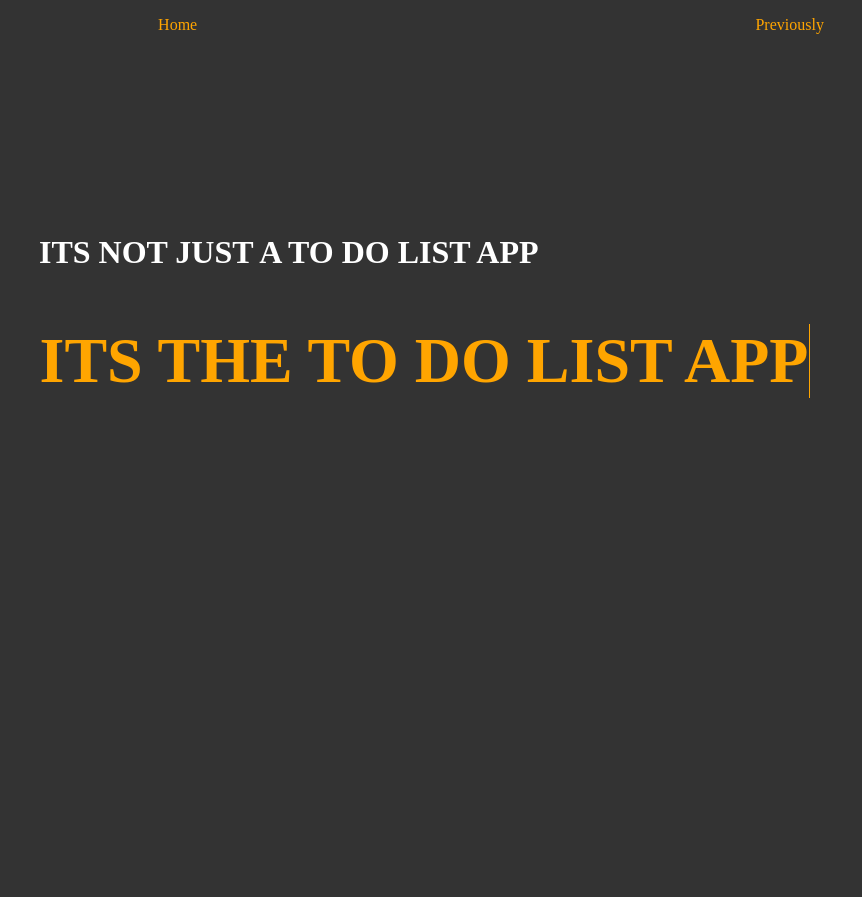
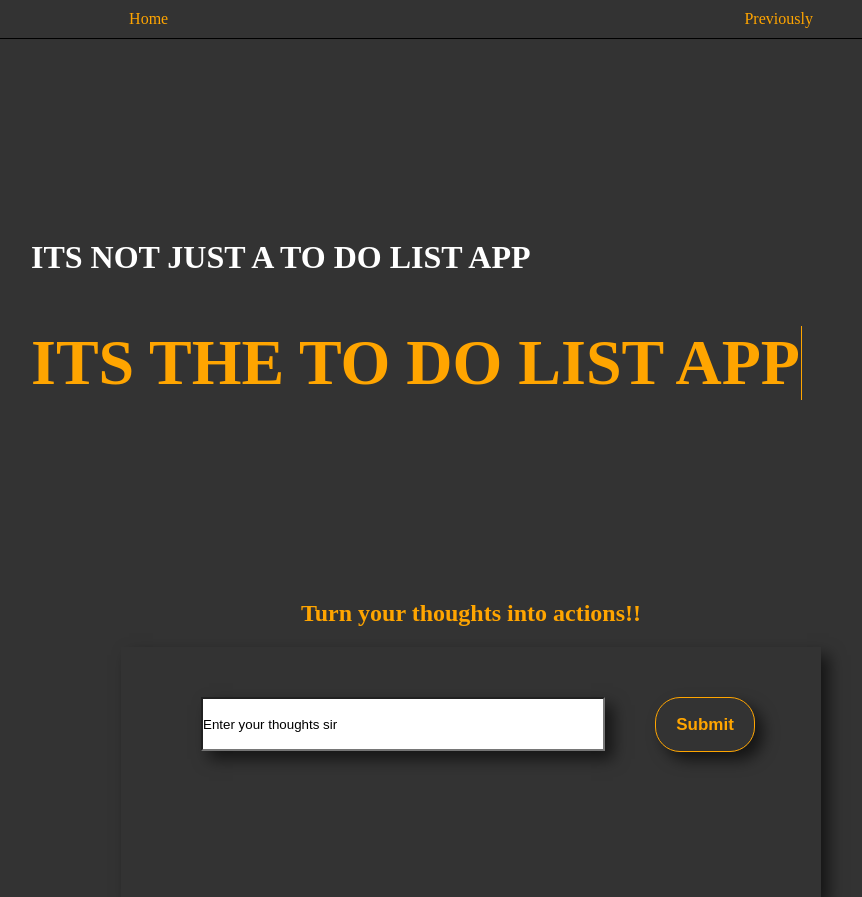
Before and after one commit to ashwanyksharma/todo, a plain HTML site: page index.html in a window 1280 px wide. Shown: the whole page, without its empty margins (169-1031 px from the left). Before the commit the page ends 800 px from the top, so only its background shows below. Drawn offline with Linux system fonts and the light colour scheme.

Commit message:
Add files via upload

```diff
--- a/index.html
+++ b/index.html
@@ -5,9 +5,9 @@
     <meta name="viewport" content="width=device-width, initial-scale=1.0">
     <title>Document</title>
     <link rel="stylesheet" href="style.css">
+
 </head>
 <body>
-
     <!-- <div>
         <form action="">
             <label for="add">Enter your task here:</label> <br>
@@ -28,6 +28,13 @@
             <h2> ITS NOT JUST A TO DO LIST APP</h2>
             <h1> ITS THE TO DO LIST APP</h1>
         </section>
+        <section class="todo">
+            <h1> Turn your thoughts into actions!!</h1>
+            <div class="box">
+                <input class="thoughts" type="text" value="Enter your thoughts sir">
+                <button class="Submit">Submit</button>
+            </div>
+        </section>
     </main>
 </body>
 </html>
--- a/style.css
+++ b/style.css
@@ -38,12 +38,20 @@
     );
     box-shadow: 0 4px 15px 0 rgba(45, 54, 65, 0.75);
   } */
-.navbar{
+*{
+    margin: 0px;
+    padding: 0px;
+}
+
+
+  .navbar{
     list-style: none;
     display: flex;
     background-color: #333;
     text-align: center;
     justify-content: space-around;
+    padding: 10px;
+    border-bottom: 1px solid;
 }
 .navbar a{
     color: orange;
@@ -70,11 +78,12 @@ body{
     font-size: 2rem;
 }
 .text1 h1{
-
+    margin-top: 50px;
     font-size: 4rem;
     color: orange;
     display: flex;
     margin-inline: auto;
+    margin-inline-start: 0;
     overflow: hidden;
     border-right: 1px solid;
     white-space: nowrap;
@@ -99,3 +108,95 @@ body{
     50%{transform: translateY(-15px);}
     100%{transform: translateY(0);}
 }
+.todo{
+    display: flex;
+    align-items: center;
+    justify-content: center;
+    flex-direction: column;
+}
+.todo h1{
+    color: orange;
+}
+.box{
+    margin-top: 20px;
+    padding-top: 50px;
+    width: 700px;
+    height: 200px;
+    display: flex;
+    align-items: flex-start;
+    justify-content: flex-start;
+    gap: 50px;
+    box-shadow: 8px 8px 15px rgba(0,0,0,0.6);
+}
+.thoughts{
+    height: 50px;
+    width: 400px;
+    box-shadow: 8px 8px 15px rgba(0,0,0,0.6);
+    overflow: scroll;
+    margin-left: 80px;
+}
+.Submit{
+    height: 55px;
+    width: 100px;
+    box-shadow: 8px 8px 15px rgba(0,0,0,0.6);
+}
+
+.Submit{
+    background: transparent;
+    position: relative;
+    padding: 5px 15px;
+    display: flex;
+    justify-content: center;
+    align-items: center;
+    font-size: 17px;
+    font-weight: 600;
+    text-decoration: none;
+    cursor: pointer;
+    border: 1px solid orange;
+    border-radius: 25px;
+    outline: none;
+    overflow: hidden;
+    color: orange;
+    transition: color 0.3s 0.1s ease-out;
+    text-align: center;
+  }
+
+  .Submit span {
+    margin: 10px;
+  }
+
+  .Submit::before {
+    position: absolute;
+    top: 0;
+    left: 0;
+    right: 0;
+    bottom: 0;
+    margin: auto;
+    content: '';
+    border-radius: 50%;
+    display: block;
+    width: 20em;
+    height: 20em;
+    left: -5em;
+    text-align: center;
+    transition: box-shadow 0.5s ease-out;
+    z-index: -1;
+  }
+
+  .Submit:hover {
+    color: #fff;
+    border: 1px solid orange;
+  }
+  .Submit:hover::before {
+    box-shadow: inset 0 0 0 10em orange;
+  }
+  /* From Uiverse.io by kennyotsu */
+.container {
+    width: 100%;
+    height: 100%;
+    /* Add your background pattern here */
+    background-color: #313131;
+    background-image: radial-gradient(rgba(255, 255, 255, 0.171) 2px, transparent 0);
+    background-size: 30px 30px;
+    background-position: -5px -5px
+  }
```
